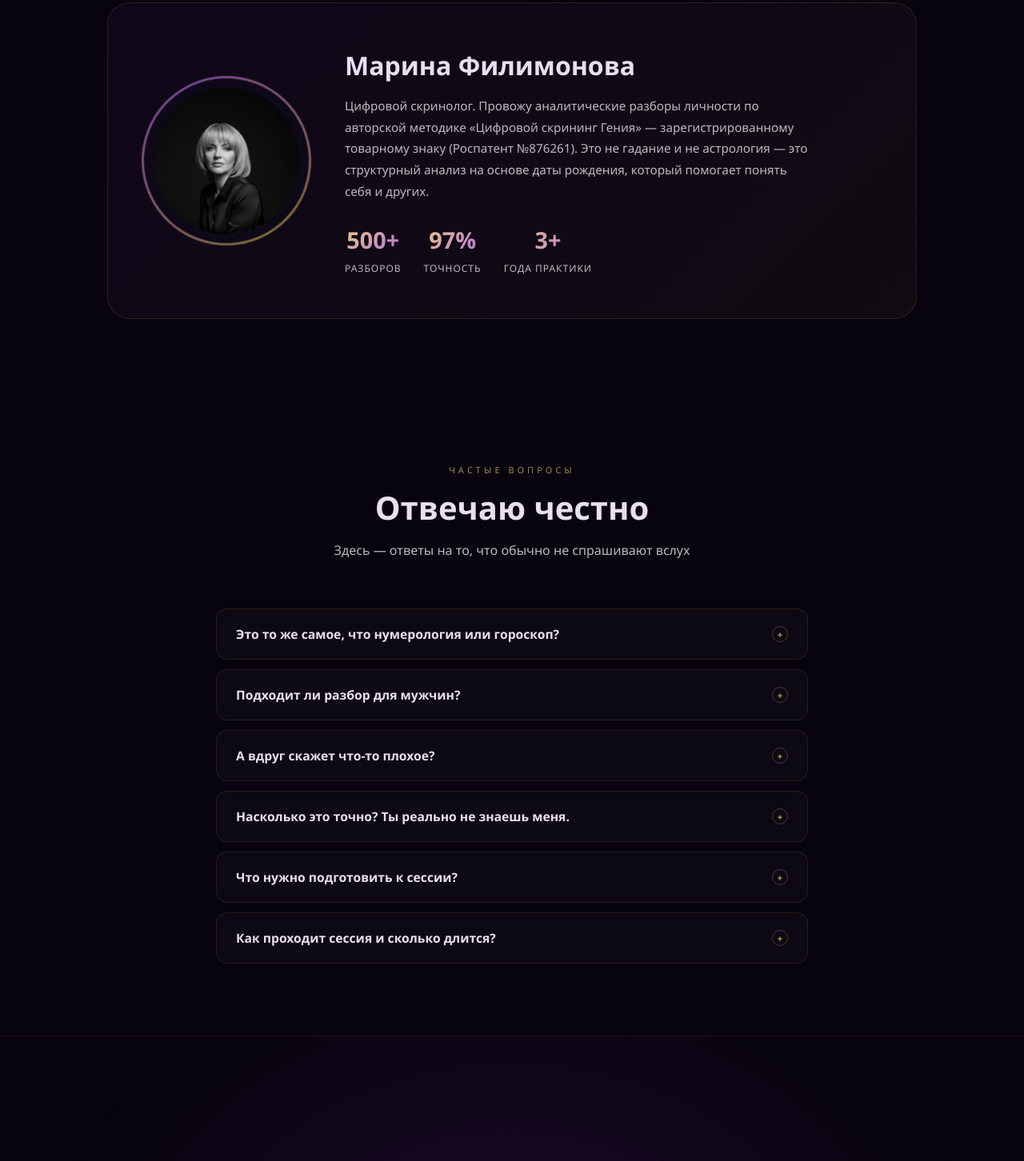
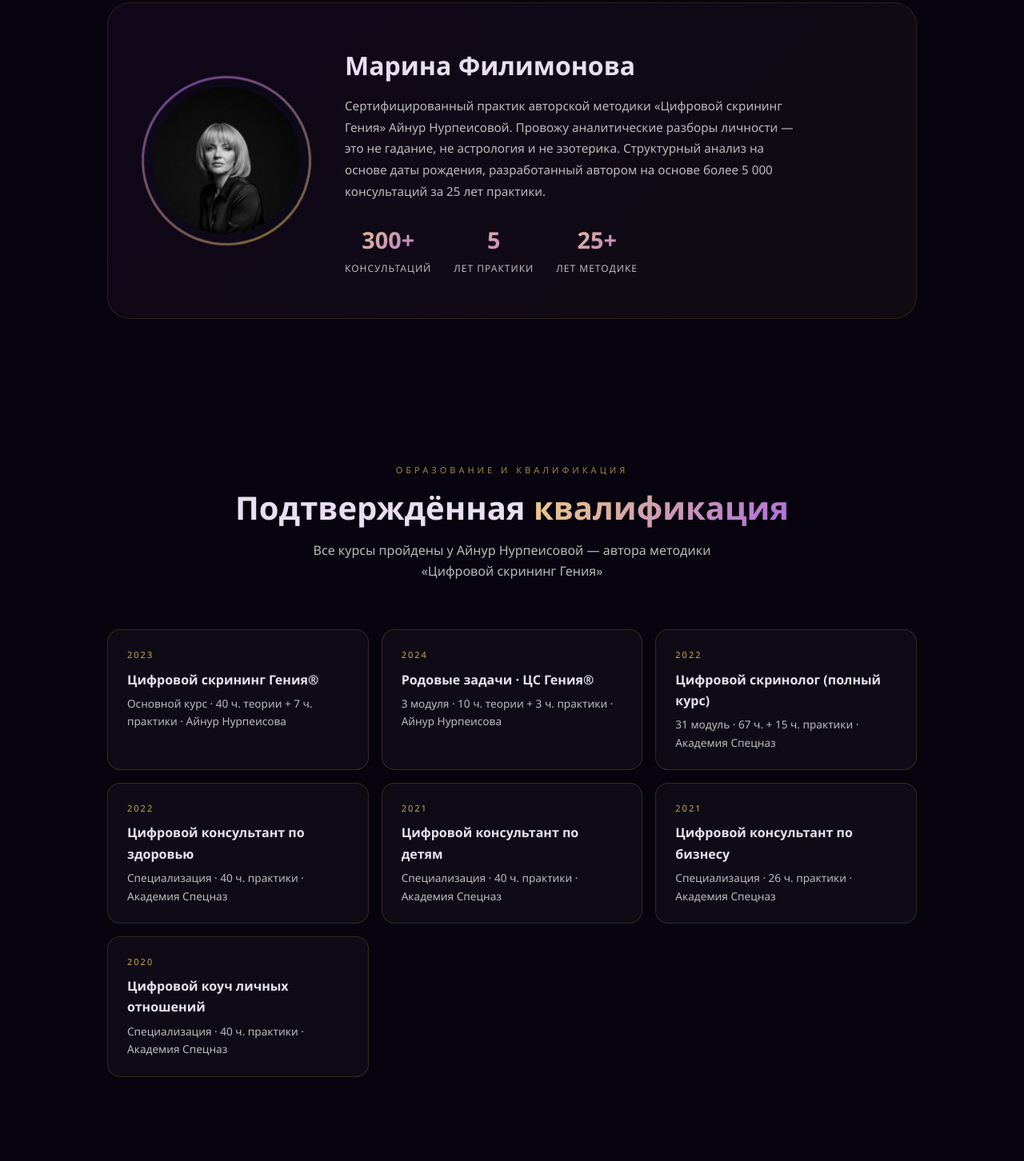
Before and after one commit to kaskad911m-maker/screening-web, a plain HTML site: page landing.html in a window 1280 px wide. Shown: the part 3608-5060 px from the top of the page at 80% size. Drawn offline with Linux system fonts and the light colour scheme.

Commit message:
Add certificates section, fix about text (Nurpeisova author, Marina practitioner, correct stats)

```diff
--- a/landing.html
+++ b/landing.html
@@ -339,13 +339,67 @@ footer{text-align:center;padding:32px 24px;font-size:11px;color:rgba(255,255,255
       </div>
       <div class="about-text">
         <h2>Марина Филимонова</h2>
-        <p>Цифровой скринолог. Провожу аналитические разборы личности по авторской методике «Цифровой скрининг Гения» — зарегистрированному товарному знаку (Роспатент №876261). Это не гадание и не астрология — это структурный анализ на основе даты рождения, который помогает понять себя и других.</p>
+        <p>Сертифицированный практик авторской методики «Цифровой скрининг Гения» Айнур Нурпеисовой. Провожу аналитические разборы личности — это не гадание, не астрология и не эзотерика. Структурный анализ на основе даты рождения, разработанный автором на основе более 5&nbsp;000 консультаций за 25 лет практики.</p>
         <div class="about-stats">
-          <div class="astat"><div class="astat-n">500+</div><div class="astat-l">разборов</div></div>
-          <div class="astat"><div class="astat-n">97%</div><div class="astat-l">точность</div></div>
-          <div class="astat"><div class="astat-n">3+</div><div class="astat-l">года практики</div></div>
+          <div class="astat"><div class="astat-n">300+</div><div class="astat-l">консультаций</div></div>
+          <div class="astat"><div class="astat-n">5</div><div class="astat-l">лет практики</div></div>
+          <div class="astat"><div class="astat-n">25+</div><div class="astat-l">лет методике</div></div>
         </div>
       </div>
+    </div>
+  </div>
+</section>
+
+<!-- ═══ CERTIFICATES ═══ -->
+<section>
+  <div class="container">
+    <p class="s-label">Образование и квалификация</p>
+    <h2 class="s-title">Подтверждённая <em>квалификация</em></h2>
+    <p class="s-sub">Все курсы пройдены у Айнур Нурпеисовой — автора методики «Цифровой скрининг Гения»</p>
+    <div style="display:grid;grid-template-columns:repeat(auto-fit,minmax(280px,1fr));gap:16px;">
+
+      <div style="background:rgba(255,255,255,.03);border:1px solid rgba(201,168,76,.2);border-radius:16px;padding:22px 24px;">
+        <div style="font-size:11px;letter-spacing:2px;text-transform:uppercase;color:var(--gold);margin-bottom:8px;">2023</div>
+        <div style="font-weight:700;margin-bottom:6px;">Цифровой скрининг Гения®</div>
+        <div style="font-size:.85rem;color:var(--muted);">Основной курс · 40 ч. теории + 7 ч. практики · Айнур Нурпеисова</div>
+      </div>
+
+      <div style="background:rgba(255,255,255,.03);border:1px solid rgba(201,168,76,.2);border-radius:16px;padding:22px 24px;">
+        <div style="font-size:11px;letter-spacing:2px;text-transform:uppercase;color:var(--gold);margin-bottom:8px;">2024</div>
+        <div style="font-weight:700;margin-bottom:6px;">Родовые задачи · ЦС Гения®</div>
+        <div style="font-size:.85rem;color:var(--muted);">3 модуля · 10 ч. теории + 3 ч. практики · Айнур Нурпеисова</div>
+      </div>
+
+      <div style="background:rgba(255,255,255,.03);border:1px solid rgba(201,168,76,.2);border-radius:16px;padding:22px 24px;">
+        <div style="font-size:11px;letter-spacing:2px;text-transform:uppercase;color:var(--gold);margin-bottom:8px;">2022</div>
+        <div style="font-weight:700;margin-bottom:6px;">Цифровой скринолог (полный курс)</div>
+        <div style="font-size:.85rem;color:var(--muted);">31 модуль · 67 ч. + 15 ч. практики · Академия Спецназ</div>
+      </div>
+
+      <div style="background:rgba(255,255,255,.03);border:1px solid rgba(201,168,76,.2);border-radius:16px;padding:22px 24px;">
+        <div style="font-size:11px;letter-spacing:2px;text-transform:uppercase;color:var(--gold);margin-bottom:8px;">2022</div>
+        <div style="font-weight:700;margin-bottom:6px;">Цифровой консультант по здоровью</div>
+        <div style="font-size:.85rem;color:var(--muted);">Специализация · 40 ч. практики · Академия Спецназ</div>
+      </div>
+
+      <div style="background:rgba(255,255,255,.03);border:1px solid rgba(201,168,76,.2);border-radius:16px;padding:22px 24px;">
+        <div style="font-size:11px;letter-spacing:2px;text-transform:uppercase;color:var(--gold);margin-bottom:8px;">2021</div>
+        <div style="font-weight:700;margin-bottom:6px;">Цифровой консультант по детям</div>
+        <div style="font-size:.85rem;color:var(--muted);">Специализация · 40 ч. практики · Академия Спецназ</div>
+      </div>
+
+      <div style="background:rgba(255,255,255,.03);border:1px solid rgba(201,168,76,.2);border-radius:16px;padding:22px 24px;">
+        <div style="font-size:11px;letter-spacing:2px;text-transform:uppercase;color:var(--gold);margin-bottom:8px;">2021</div>
+        <div style="font-weight:700;margin-bottom:6px;">Цифровой консультант по бизнесу</div>
+        <div style="font-size:.85rem;color:var(--muted);">Специализация · 26 ч. практики · Академия Спецназ</div>
+      </div>
+
+      <div style="background:rgba(255,255,255,.03);border:1px solid rgba(201,168,76,.2);border-radius:16px;padding:22px 24px;">
+        <div style="font-size:11px;letter-spacing:2px;text-transform:uppercase;color:var(--gold);margin-bottom:8px;">2020</div>
+        <div style="font-weight:700;margin-bottom:6px;">Цифровой коуч личных отношений</div>
+        <div style="font-size:.85rem;color:var(--muted);">Специализация · 40 ч. практики · Академия Спецназ</div>
+      </div>
+
     </div>
   </div>
 </section>
```
